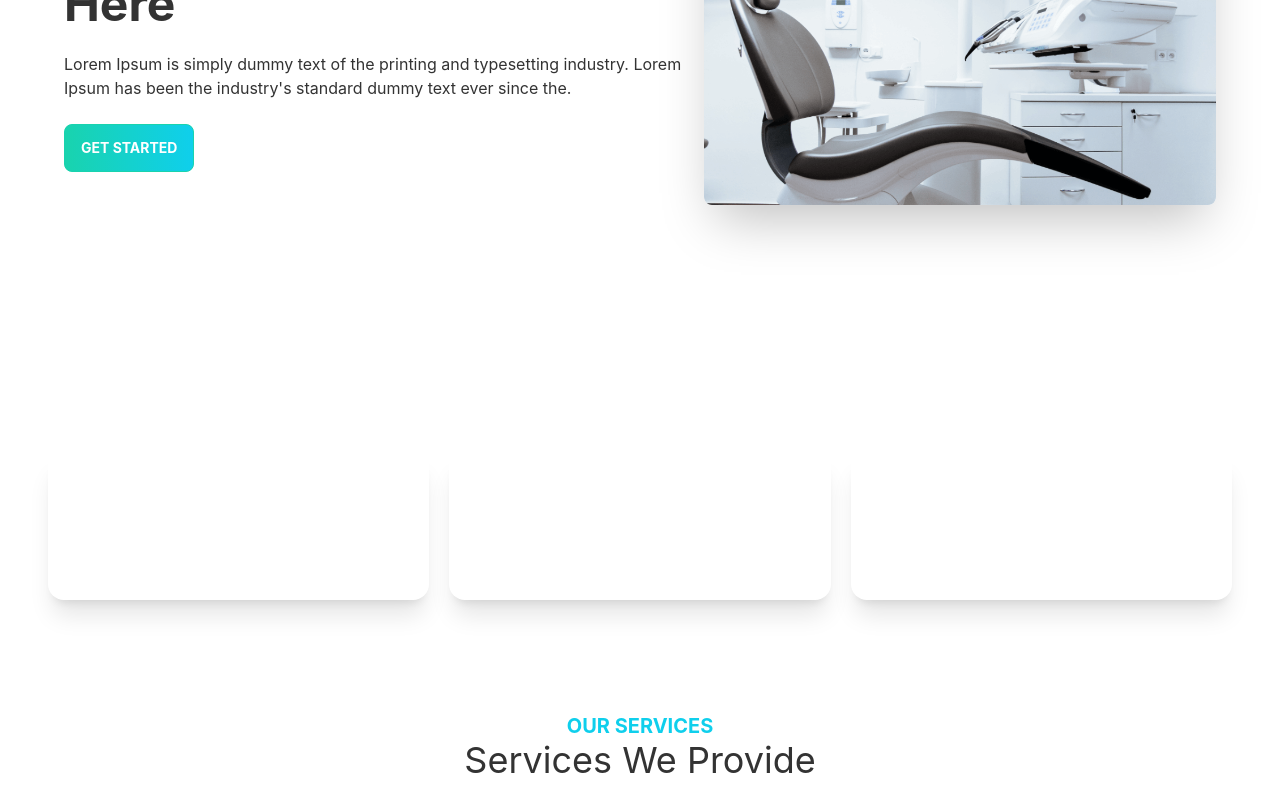
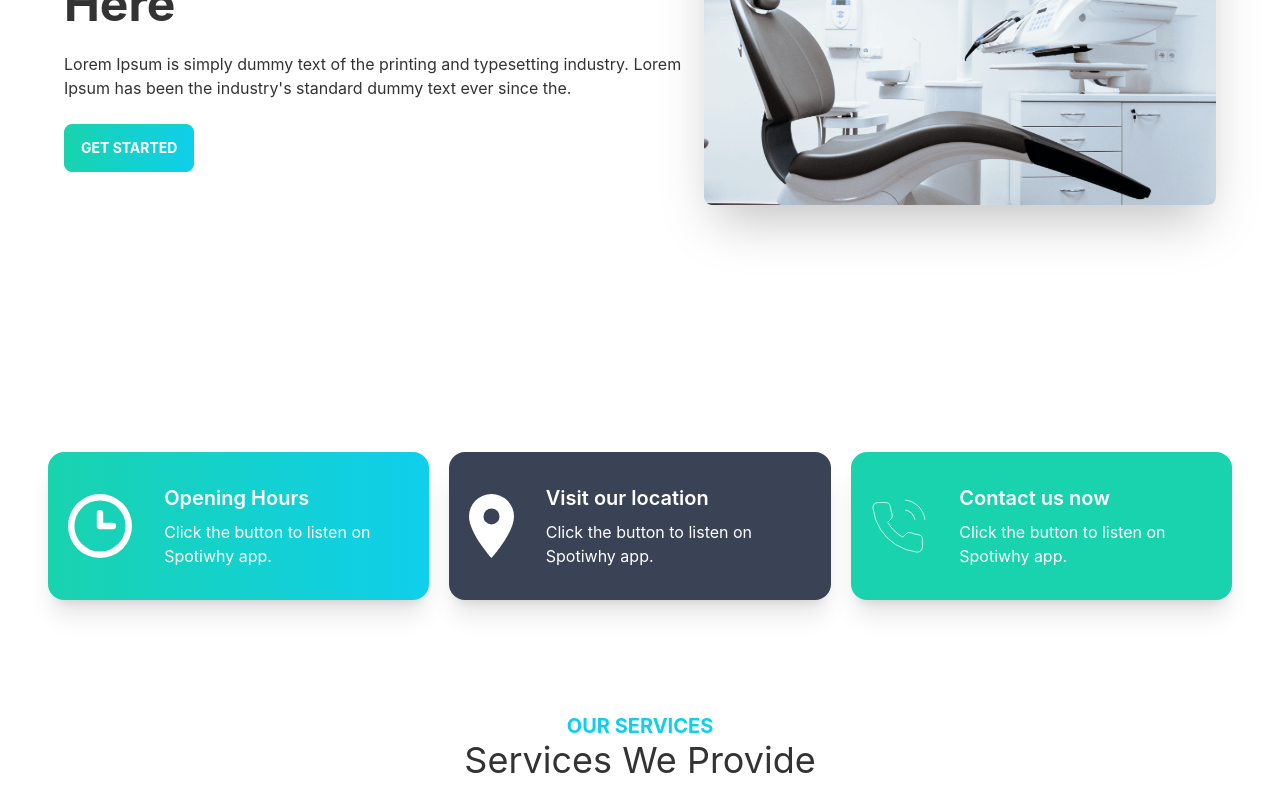
Before and after one commit to ImranHossain5722/doctor-web, a React (Create React App) app: page / in a window 1280 px wide. Shown: the part 412-1209 px from the top of the page. Built offline with nearby package versions, Linux system fonts and the light colour scheme.

Commit message:
fixed error infoCard

```diff
--- a/src/Pages/Home/Info.js
+++ b/src/Pages/Home/Info.js
@@ -7,9 +7,9 @@ import phone from "../../assets/icons/phone.svg";
 const Info = () => {
   return (
     <div className="grid grid-cols-1 lg:grid-cols-3 gap-5 ">
-      <InfoCard cardTitle="Opening Hours" bgclassName="bg-gradient-to-r from-secondary to-primary"  img={clock}></InfoCard>
-      <InfoCard cardTitle="Visit our location"bgclassName="bg-accent"  img={marker}></InfoCard>
-      <InfoCard cardTitle="Contact us now" bgclassName="bg-secondary"  img={phone}></InfoCard>
+      <InfoCard cardTitle="Opening Hours" bgClass ="bg-gradient-to-r from-secondary to-primary"  img={clock}></InfoCard>
+      <InfoCard cardTitle="Visit our location"bgClass="bg-accent"  img={marker}></InfoCard>
+      <InfoCard cardTitle="Contact us now"bgClass ="bg-secondary"  img={phone}></InfoCard>
     </div>
   );
 };
```
